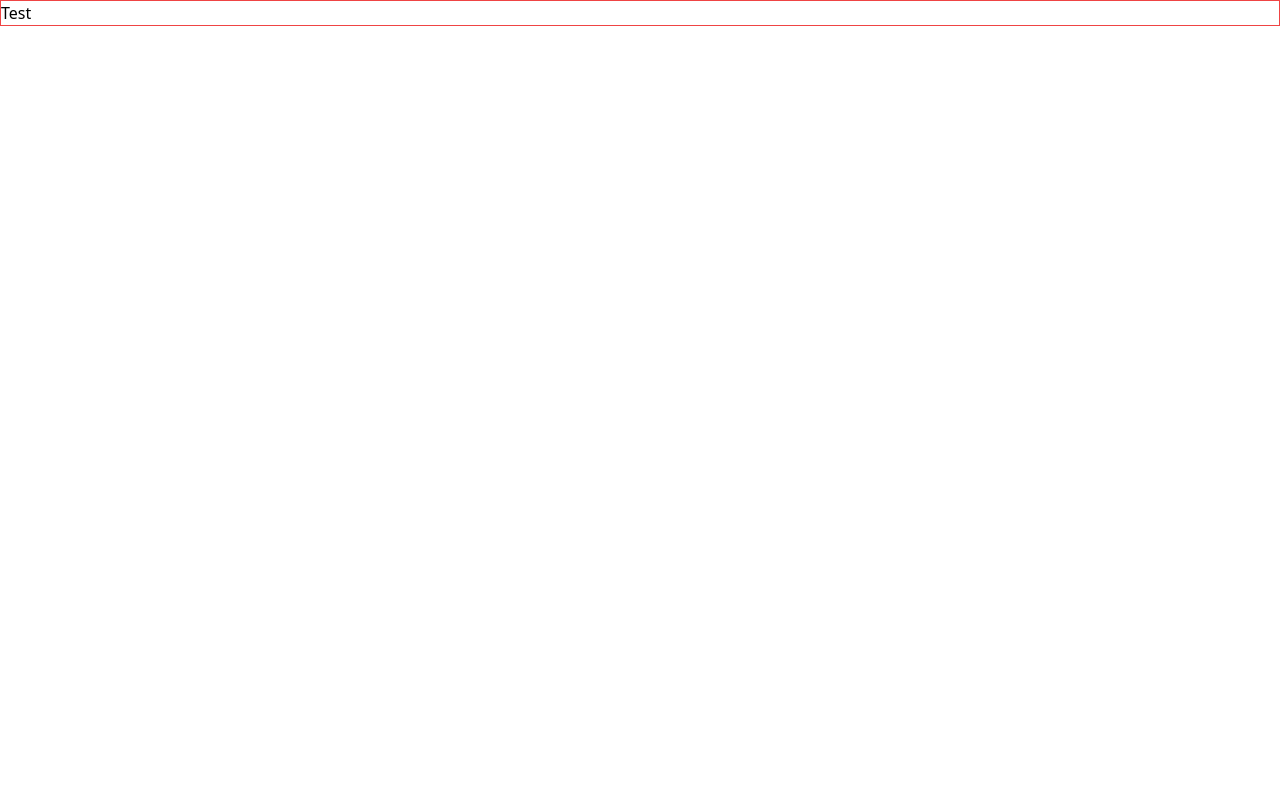
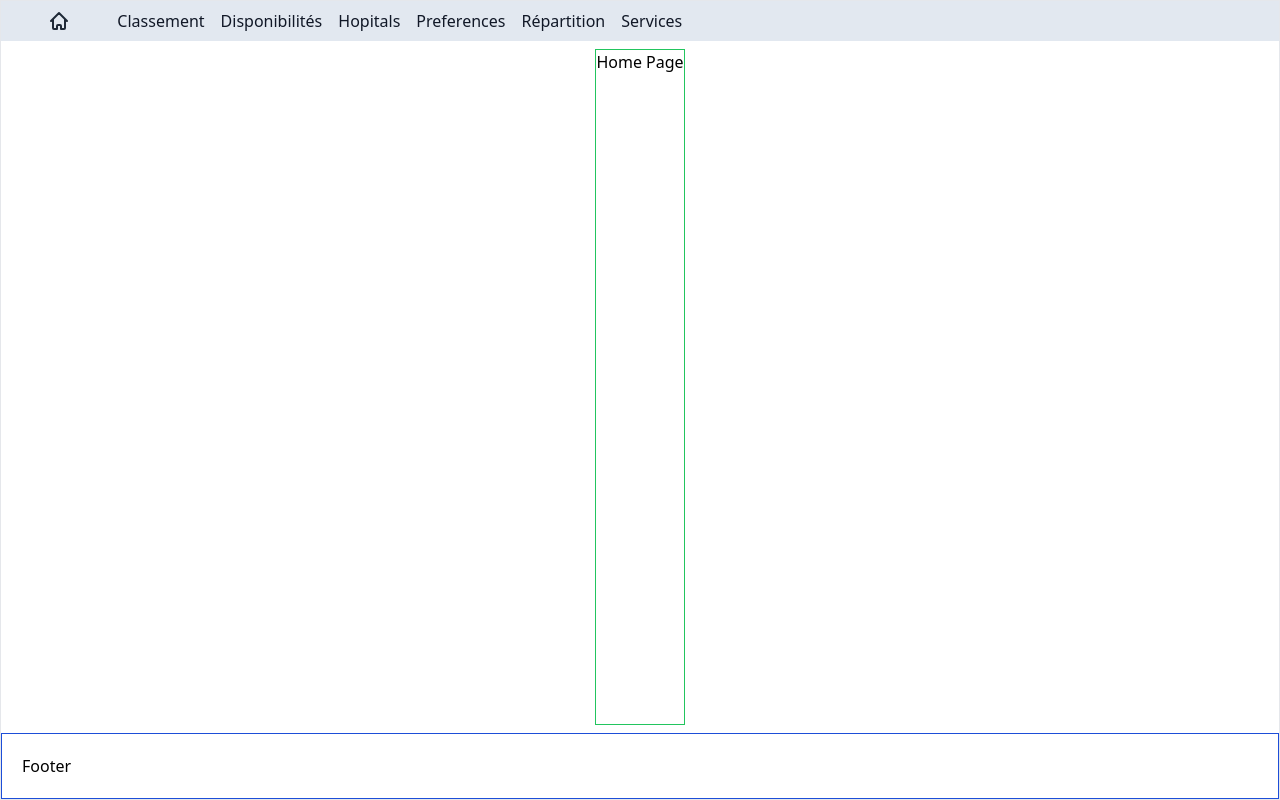
Before and after one commit to PavelAB/pole_sante_test, a React (Vite) app: page / in a window 1280 px wide. Built offline with nearby package versions, Linux system fonts and the light colour scheme.

Commit message:
Complete header implementation

```diff
--- a/src/App.tsx
+++ b/src/App.tsx
@@ -1,10 +1,24 @@
+import { Outlet } from "react-router-dom"
+import Header from "./components/layout/header/Header"
 
 
 function App() {
 
 
   return (
-    <h1 className="border border-red-500">Test</h1>
+    <div className="m-0 p-0 font-normal min-h-screen box-border">
+      <div className="m-auto content-center grid gap-2 border border-bleck min-h-screen"
+      style={{
+        gridTemplateColumns: "repeat(12, minmax(0, 1fr))",
+        gridTemplateRows: "auto 1fr auto"
+      }}>
+        <Header />
+        <Outlet />
+        <div className="m-0 col-span-12 p-5 flex justify-between items-center border border-blue-700">
+          Footer
+        </div>
+      </div>
+    </div>
   )
 }
 
--- /dev/null
+++ b/src/components/layout/header/Header.tsx
@@ -0,0 +1,120 @@
+import { NavLink, useLocation } from "react-router-dom"
+import CustomNavLinks, { CustomNavLinksProps } from "../../uiElements/link/CustomNavLinks"
+import IconHome from "../../uiElements/icones/IconHome"
+import { useEffect, useState } from "react"
+import IconBars from "../../uiElements/icones/IconBars"
+
+
+const linksForNavbar: CustomNavLinksProps[]= [
+    {to:"/classement", text:"Classement"},
+    {to:"/place", text:"Disponibilités"},
+    {to:"/hopital", text:"Hopitals"},
+    {to:"/preference", text:"Preferences"},
+    {to:"/resultat", text:"Répartition"},
+    {to:"/service", text:"Services"}
+]
+
+
+const Header: React.FC = () => {
+
+    const location = useLocation()
+
+    const [isOpen, setIsOpen] = useState<boolean>(false)
+    const [title, setTitle] = useState<string>("Home")
+
+
+    useEffect(()=>{
+        updateMobileTitle(location.pathname.split("/")[1])
+    },[location.pathname])
+
+    const handleIsOpenClick = (): void => {
+        setIsOpen(prev => !prev)
+    }
+    const handleMobileRedirection = (): void => {
+        setIsOpen(prev => !prev)
+    }
+    function updateMobileTitle(pathName: string): void {
+        let newTitle: string = "Home"
+        switch (pathName) {
+            case "classement":
+                newTitle = "Classement"
+                break;
+            case "place":
+                newTitle = "Disponibilités"
+                break;
+            case "hopital":
+                newTitle = "Hopitals"
+                break;
+            case "preference":
+                newTitle = "Preferences"
+                break;
+            case "resultat":
+                newTitle = "Répartition"
+                break;
+            case "service":
+                newTitle = "Services"
+                break;
+            default:
+                newTitle = "Home"
+                break;
+        }
+        setTitle(newTitle)
+    }
+
+    return (
+        <div className="m-0 col-span-12 flex flex-col justify-start items-center bg-slate-200">
+            <div className="w-full flex justify-between items-center">
+                <div className="mx-10 h-10 w-10 flex items-center justify-center">
+                    <NavLink
+                        to={"/"}
+                        onClick={() => { if(isOpen) setIsOpen(!isOpen)}}
+                        className={({ isActive, isPending }) => `${isPending ? "pending" : isActive ? "active" : ""} no-underline text-gray-900 hover:text-gray-400`}>
+                            <IconHome />
+                    </NavLink>
+                </div>
+                <div className="w-full flex items-center justify-between">
+                    <div className="w-full flex justify-center sm:hidden">
+                        <span onClick={handleIsOpenClick}>
+                            {title}
+                        </span>
+                    </div>
+                    <div>
+                        <ul className="w-auto hidden sm:flex flex-row space-x-0 sm:space-x-4">
+                            {
+                                linksForNavbar.map((link: CustomNavLinksProps, index: number) => {
+                                    return (
+                                        <li>
+                                            <CustomNavLinks key={index + link.text} to={link.to} text={link.text} />
+                                        </li>
+                                    )
+                                })
+                            }
+                        </ul>
+                    </div>
+
+                </div>
+                <div className="mx-10 min-w-[41px] flex justify-center items-center sm:hidden">
+                        <button onClick={handleIsOpenClick}>
+                            <IconBars />
+                        </button>
+                </div>
+            </div>
+            <div>
+                {isOpen &&
+                    <ul className="flex flex-col gap-2 sm:hidden">
+                        {
+                            linksForNavbar.map((link: CustomNavLinksProps, index: number) => {
+                                return (
+                                    <li onClick={handleMobileRedirection}>
+                                        <CustomNavLinks key={index + link.text} to={link.to} text={link.text} />
+                                    </li>
+                                )
+                            })
+                        }
+                    </ul>
+                }
+            </div>
+        </div>
+    )
+}
+export default Header
--- /dev/null
+++ b/src/components/uiElements/icones/IconBars.tsx
@@ -0,0 +1,22 @@
+
+
+const IconBars: React.FC = () => {
+
+    return (
+        <svg
+            className="w-6 h-6 text-gray-800 dark:text-white"
+            aria-hidden="true"
+            xmlns="http://www.w3.org/2000/svg"
+            width="24"
+            height="24"
+            fill="none"
+            viewBox="0 0 24 24">
+                <path
+                    stroke="currentColor"
+                    strokeLinecap="round"
+                    strokeWidth="2"
+                    d="M5 7h14M5 12h14M5 17h14"/>
+        </svg>
+    )
+}
+export default IconBars
--- /dev/null
+++ b/src/components/uiElements/icones/IconHome.tsx
@@ -0,0 +1,24 @@
+
+
+const IconHome: React.FC = () => {
+
+    return (
+        <svg
+            className="w-6 h-6 text-gray-800 dark:text-white"
+            aria-hidden="true"
+            xmlns="http://www.w3.org/2000/svg"
+            width="24"
+            height="24"
+            fill="none"
+            viewBox="0 0 24 24">
+                <path
+                    stroke="currentColor"
+                    strokeLinecap="round"
+                    strokeLinejoin="round"
+                    strokeWidth="2"
+                    d="m4 12 8-8 8 8M6 10.5V19a1 1 0 0 0 1 1h3v-3a1 1 0 0 1 1-1h2a1 1 0 0 1 1 1v3h3a1 1 0 0 0 1-1v-8.5" />
+        </svg>
+
+    )
+}
+export default IconHome
--- /dev/null
+++ b/src/components/uiElements/link/CustomNavLinks.tsx
@@ -0,0 +1,18 @@
+import React from "react"
+import { NavLink } from "react-router-dom"
+
+export interface CustomNavLinksProps {
+    to: string,
+    text: string
+}
+
+const CustomNavLinks: React.FC<CustomNavLinksProps> = ({to, text}) => {
+    return (
+        <NavLink
+            to={to}
+            className={({ isActive, isPending }) => `${isPending ? "pending" : isActive ? "active" : ""} no-underline text-gray-900 hover:text-gray-400`}>
+            {text}
+        </NavLink>
+    )
+}
+export default CustomNavLinks
--- a/src/index.css
+++ b/src/index.css
@@ -1,3 +1,31 @@
 @tailwind base;
 @tailwind components;
 @tailwind utilities;
+
+.body {
+    @apply
+        font-normal
+        m-0
+        p-0
+        min-h-screen
+        box-border
+        bg-[url('/src/assets/image1.svg')]
+        bg-no-repeat
+        bg-[100%_0%]
+}
+.container {
+    @apply
+        w-[93%]
+        content-center
+        m-0
+        m-auto
+        grid
+        gap-2
+        border
+        border-black
+        min-h-screen;
+        grid-template-columns: repeat(12, minmax(0, 1fr)); /* 12 colonnes */
+        grid-template-rows: auto 1fr auto; /* 3 lignes : Header, Outlet, Footer */
+
+
+}
--- a/src/pages/home/homePage.tsx
+++ b/src/pages/home/homePage.tsx
@@ -3,8 +3,8 @@
 
 const HomePage: React.FC = () => {
     return (
-        <div>
-            <h1>Home Page</h1>
+        <div className="max-w-[93%] mx-auto col-span-12 border border-green-500">
+            <h1 className="w-full">Home Page</h1>
         </div>
     )
 }
```
